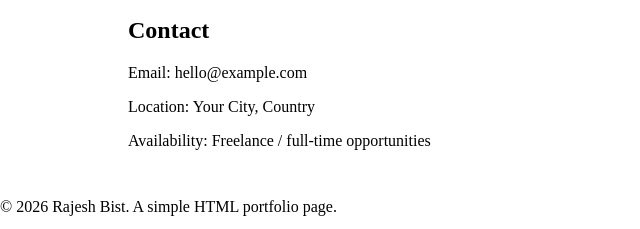
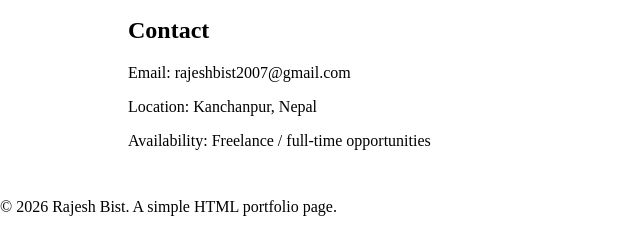
Before and after one commit to Rajesh-Bist/portfolio, a plain HTML site: page index.html in a window 1280 px wide. Shown: the part 632-861 px from the top of the page, 0-640 px from the left. Drawn offline with Linux system fonts and the light colour scheme.

Commit message:
Update index.html

```diff
--- a/index.html
+++ b/index.html
@@ -56,8 +56,8 @@
 
       <section id="contact">
         <h2>Contact</h2>
-        <p>Email: hello@example.com</p>
-        <p>Location: Your City, Country</p>
+        <p>Email: rajeshbist2007@gmail.com</p>
+        <p>Location: Kanchanpur, Nepal</p>
         <p>Availability: Freelance / full-time opportunities</p>
       </section>
     </main>
```
